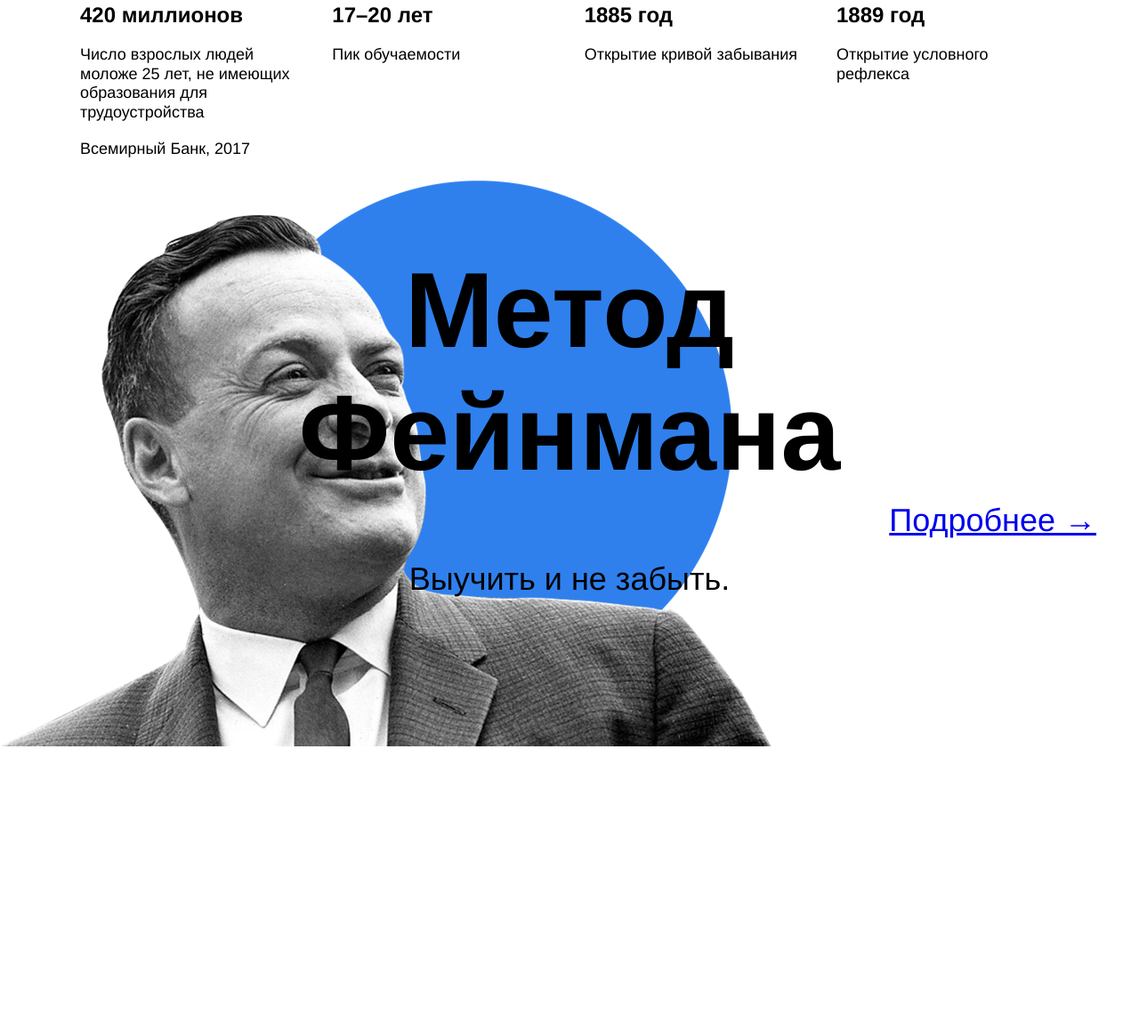
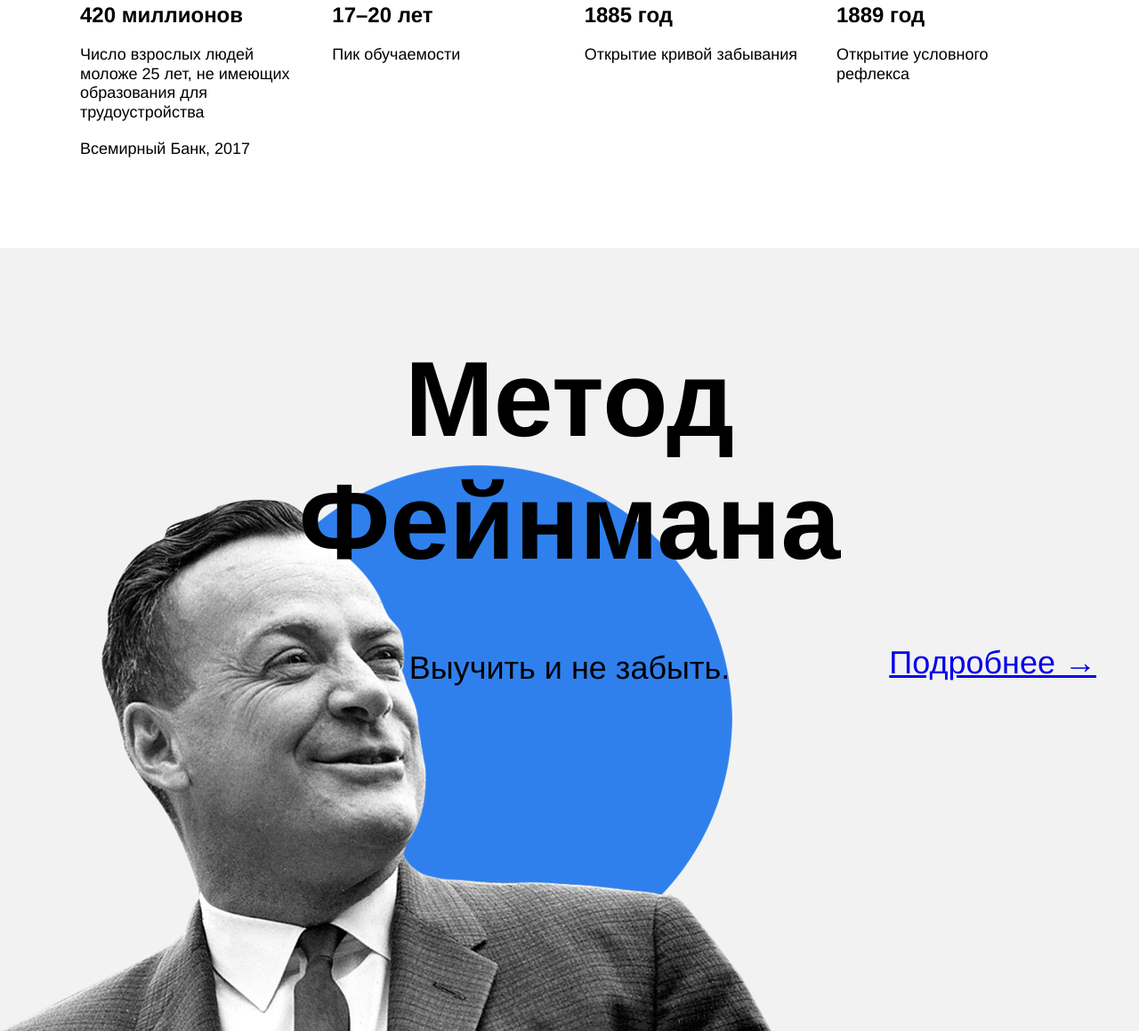
Before and after one commit to igorpodgorniy/how-to-learn, a plain HTML site: page index.html in a window 1280 px wide. Shown: the part 1728-2887 px from the top of the page at 89% size. Before the commit the page ends 2567 px from the top, so only its background shows below. Drawn offline with Linux system fonts and the light colour scheme.

Commit message:
Изменил четвёртый блок. Вынес изобразение в фон.

```diff
--- a/index.html
+++ b/index.html
@@ -73,7 +73,6 @@
           <h2 class="feynman__title text center">Метод Фейнмана</h2>
           <h3 class="feynman__subtitle text">Выучить и не забыть.</h3>
           <a href="#" class="feynman__link">Подробнее &rarr;</a>
-          <img src="./images/feynman.png" alt="Портрет Ричарда Фейнмана на фоне синего круга" class="feynman__image">
         </section>
 
         <section class="kaufman"></section>
--- a/styles/style.css
+++ b/styles/style.css
@@ -2,6 +2,7 @@
   min-width: 1100px;
   max-width: 1600px;
   margin: 0 auto;
+  color: #000000;
   font-family: 'Helvetica Neue', Arial, sans-serif;
 }
 
@@ -93,7 +94,7 @@
 }
 
 .content__feynman {
-  margin-top: 100px;
+  padding-top: 100px;
 }
 
 .two-columns {
@@ -176,8 +177,12 @@
 }
 
 .feynman {
-  height: 70vh;
+  height: 780px;
   position: relative;
+  background-color:  #f2f2f2;
+  background-image: url(../images/feynman.png);
+  background-repeat: no-repeat;
+  background-position: left bottom;
 }
 
 .feynman__title {
@@ -192,7 +197,6 @@
 
 .feynman__subtitle {
   text-align: center;
-  display: block;
   line-height: 51px;
   font-size: 36px;
   font-weight: normal;
@@ -207,15 +211,6 @@
   font-weight: normal;
 }
 
-.feynman__image {
-  position: absolute;
-  bottom: 0;
-  left: 0;
-  width: 867px;
-  height: 637px;
-  z-index: -1;
-}
-
 /* и элемента с модификатором вида ключ-значение */
 .table__cell_theme_dark {
   width: 200px;
```
